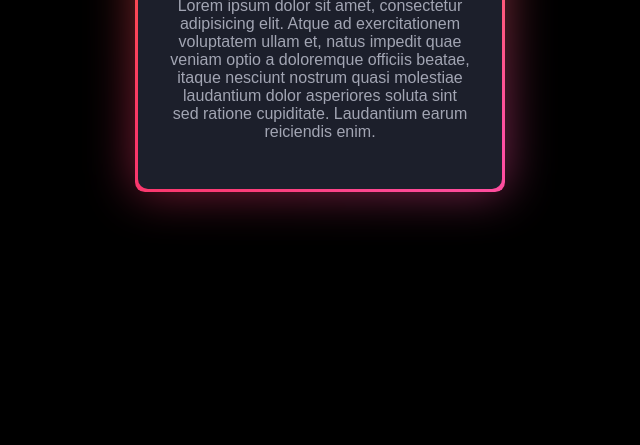
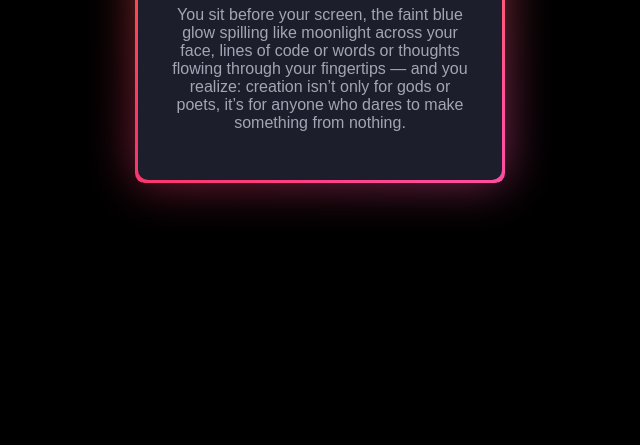
Before and after one commit to raulacor/CSS-Border-Animations, a plain HTML site: page index.html in a window 1280 px wide. Shown: the part 371-816 px from the top of the page, without its empty margins (320-960 px from the left). Drawn offline with Linux system fonts and the light colour scheme.

Commit message:
Fix: paragraph

```diff
--- a/index.html
+++ b/index.html
@@ -9,7 +9,14 @@
     <body>
         <div class="card">
         <h1>Animate Borders</h1>
-        <p>Lorem ipsum dolor sit amet, consectetur adipisicing elit. Atque ad exercitationem voluptatem ullam et, natus impedit quae veniam optio a doloremque officiis beatae, itaque nesciunt nostrum quasi molestiae laudantium dolor asperiores soluta sint sed ratione cupiditate. Laudantium earum reiciendis enim.</p>
+        <p>You sit before your screen,
+            the faint blue glow spilling like moonlight across your face,
+            lines of code or words or thoughts
+            flowing through your fingertips —
+            and you realize:
+            creation isn’t only for gods or poets,
+            it’s for anyone who dares
+            to make something from nothing.</p>
         </div>
     </body>
 </html>
```
